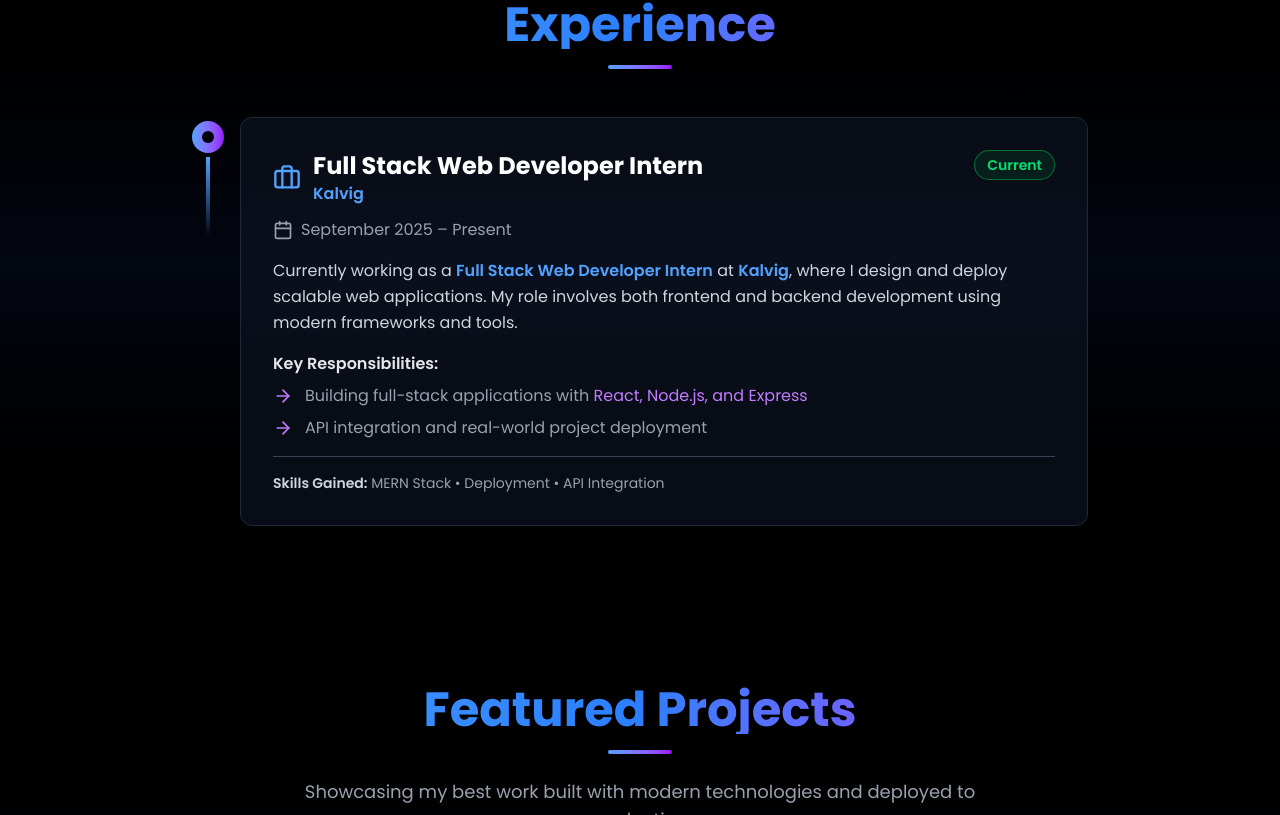
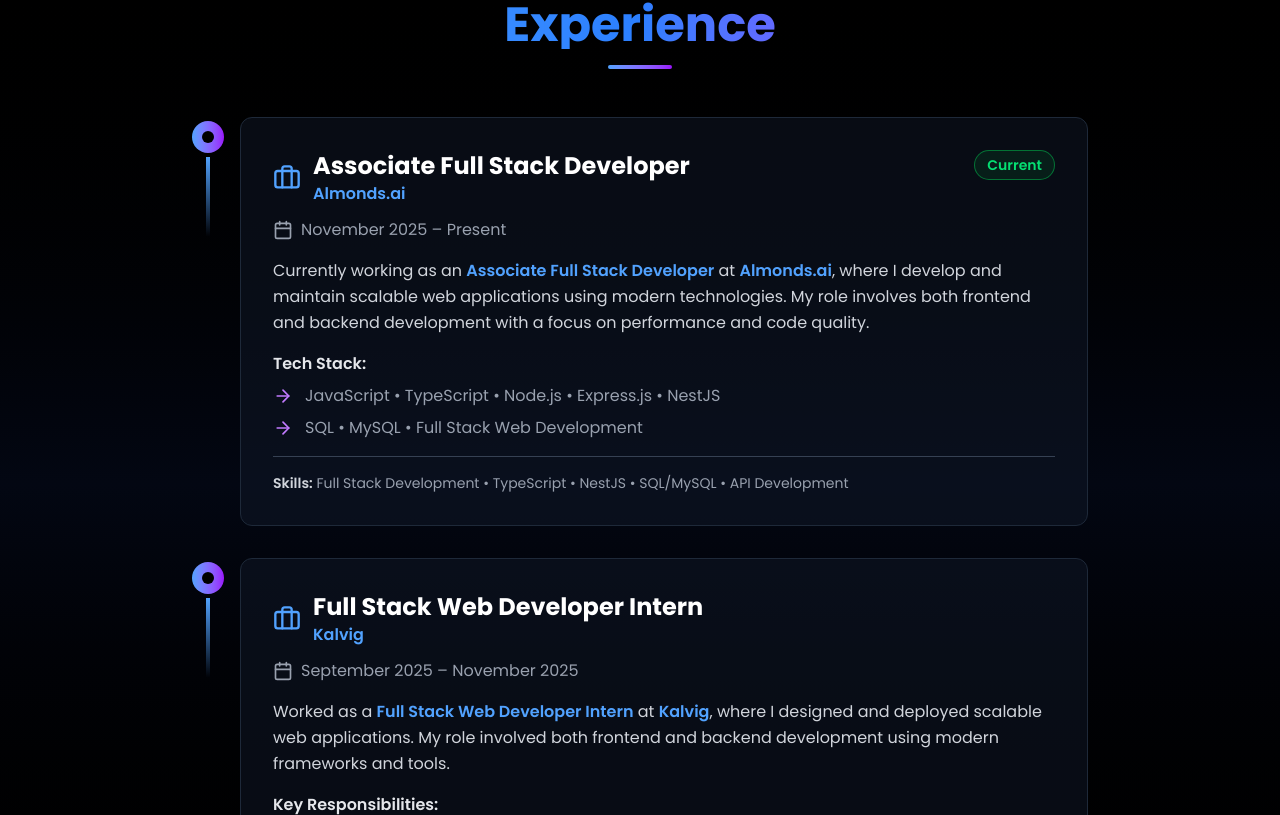
Before and after one commit to himanshu8github/Portfolio, a React (Vite) app: page / in a window 1280 px wide. Shown: the part 1685-2500 px from the top of the page. Built offline with nearby package versions, Linux system fonts and the light colour scheme.

Commit message:
update skills & experince section

```diff
--- a/src/components/Experience.jsx
+++ b/src/components/Experience.jsx
@@ -17,8 +17,68 @@
 
       {/* Timeline */}
       <div className="space-y-8">
-        {/* Internship - Current */}
+        {/* Associate Full Stack Developer - Current */}
         <div className="animate-slideUp" style={{animationDelay: "0.1s"}}>
+          <div className="relative pl-8 md:pl-12">
+            {/* Timeline dot */}
+            <div className="absolute left-0 top-1 w-6 h-6 md:w-8 md:h-8 bg-gradient-to-r from-blue-400 to-purple-600 rounded-full flex items-center justify-center">
+              <div className="w-2 h-2 md:w-3 md:h-3 bg-black rounded-full"></div>
+            </div>
+
+            {/* Timeline line */}
+            <div className="absolute left-2.5 md:left-3.5 top-8 md:top-10 w-1 h-20 bg-gradient-to-b from-blue-400 to-transparent"></div>
+
+            {/* Card */}
+            <div className="p-6 md:p-8 rounded-xl bg-gray-900/50 border border-gray-800 hover:border-blue-500/50 transition-all duration-300">
+              <div className="flex items-start justify-between mb-3">
+                <div className="flex items-center gap-3">
+                  <Briefcase className="w-6 h-6 md:w-7 md:h-7 text-blue-400" />
+                  <div>
+                    <h3 className="text-xl md:text-2xl font-bold text-white">
+                      Associate Full Stack Developer
+                    </h3>
+                    <p className="text-blue-400 font-semibold text-sm md:text-base">Almonds.ai</p>
+                  </div>
+                </div>
+                <span className="px-3 py-1 rounded-full bg-green-500/10 border border-green-500/50 text-green-400 text-xs md:text-sm font-semibold">
+                  Current
+                </span>
+              </div>
+
+              <div className="flex items-center gap-2 text-gray-400 mb-4 text-sm md:text-base">
+                <Calendar className="w-4 h-4 md:w-5 md:h-5" />
+                <span>November 2025 – Present</span>
+              </div>
+
+              <p className="text-gray-300 mb-4 text-sm md:text-base leading-relaxed">
+                Currently working as an <span className="text-blue-400 font-semibold">Associate Full Stack Developer</span> at <span className="text-blue-400 font-semibold">Almonds.ai</span>, where I develop and maintain scalable web applications using modern technologies. My role involves both frontend and backend development with a focus on performance and code quality.
+              </p>
+
+              <div className="space-y-2 mb-4">
+                <h4 className="text-sm md:text-base font-semibold text-gray-200">Tech Stack:</h4>
+                <ul className="space-y-2">
+                  <li className="flex items-start gap-3 text-gray-400 text-sm md:text-base">
+                    <ArrowRight className="w-4 h-4 md:w-5 md:h-5 text-purple-400 flex-shrink-0 mt-0.5" />
+                    <span>JavaScript • TypeScript • Node.js • Express.js • NestJS</span>
+                  </li>
+                  <li className="flex items-start gap-3 text-gray-400 text-sm md:text-base">
+                    <ArrowRight className="w-4 h-4 md:w-5 md:h-5 text-purple-400 flex-shrink-0 mt-0.5" />
+                    <span>SQL • MySQL • Full Stack Web Development</span>
+                  </li>
+                </ul>
+              </div>
+
+              <div className="pt-4 border-t border-gray-700">
+                <p className="text-xs md:text-sm text-gray-400">
+                  <span className="font-semibold text-gray-300">Skills:</span> Full Stack Development • TypeScript • NestJS • SQL/MySQL • API Development
+                </p>
+              </div>
+            </div>
+          </div>
+        </div>
+
+        {/* Internship - Previous */}
+        <div className="animate-slideUp" style={{animationDelay: "0.2s"}}>
           <div className="relative pl-8 md:pl-12">
             {/* Timeline dot */}
             <div className="absolute left-0 top-1 w-6 h-6 md:w-8 md:h-8 bg-gradient-to-r from-blue-400 to-purple-600 rounded-full flex items-center justify-center">
@@ -40,18 +100,15 @@
                     <p className="text-blue-400 font-semibold text-sm md:text-base">Kalvig</p>
                   </div>
                 </div>
-                <span className="px-3 py-1 rounded-full bg-green-500/10 border border-green-500/50 text-green-400 text-xs md:text-sm font-semibold">
-                  Current
-                </span>
               </div>
 
               <div className="flex items-center gap-2 text-gray-400 mb-4 text-sm md:text-base">
                 <Calendar className="w-4 h-4 md:w-5 md:h-5" />
-                <span>September 2025 – Present</span>
+                <span>September 2025 – November 2025</span>
               </div>
 
               <p className="text-gray-300 mb-4 text-sm md:text-base leading-relaxed">
-                Currently working as a <span className="text-blue-400 font-semibold">Full Stack Web Developer Intern</span> at <span className="text-blue-400 font-semibold">Kalvig</span>, where I design and deploy scalable web applications. My role involves both frontend and backend development using modern frameworks and tools.
+                Worked as a <span className="text-blue-400 font-semibold">Full Stack Web Developer Intern</span> at <span className="text-blue-400 font-semibold">Kalvig</span>, where I designed and deployed scalable web applications. My role involved both frontend and backend development using modern frameworks and tools.
               </p>
 
               <div className="space-y-2 mb-4">
@@ -61,8 +118,6 @@
                     <ArrowRight className="w-4 h-4 md:w-5 md:h-5 text-purple-400 flex-shrink-0 mt-0.5" />
                     <span>Building full-stack applications with <span className="text-purple-400">React, Node.js, and Express</span></span>
                   </li>
-
-
                   <li className="flex items-start gap-3 text-gray-400 text-sm md:text-base">
                     <ArrowRight className="w-4 h-4 md:w-5 md:h-5 text-purple-400 flex-shrink-0 mt-0.5" />
                     <span>API integration and real-world project deployment</span>
@@ -78,7 +133,6 @@
             </div>
           </div>
         </div>
-
 
       </div>
     </div>
--- a/src/components/Hero.jsx
+++ b/src/components/Hero.jsx
@@ -29,8 +29,8 @@
 
         {/* Description */}
         <p className="text-gray-400 text-sm md:text-base mb-6 leading-relaxed max-w-xl mx-auto animate-slideDown" style={{animationDelay: "0.3s"}}>
-          I build production-ready web applications using the MERN stack and AI APIs.
-          Currently interning at <span className="text-blue-400 font-semibold">Kalvig</span> and
+          I build production-ready web applications using Nest.js, Next.js, Typescript.... and AI APIs.
+          Currently working as Associate FullStack Developer at <span className="text-blue-400 font-semibold">Almonds.ai</span> and
           passionate about creating impactful solutions.
         </p>
 
--- a/src/components/Skills.jsx
+++ b/src/components/Skills.jsx
@@ -4,16 +4,28 @@
 const Skills = () => {
   const skillCategories = [
     {
+      title: "Programming Languages",
+      icon: Code2,
+      color: "blue",
+      skills: ["JavaScript", "TypeScript", "Java", "C"]
+    },
+    {
       title: "Frontend",
       icon: Code2,
       color: "blue",
-      skills: ["React", "Tailwind CSS", "JavaScript", "Shadcn UI", "DaisyUI"]
+      skills: ["React", "NextJS", "Tailwind CSS", "Shadcn UI", "DaisyUI"]
     },
     {
       title: "Backend",
       icon: Database,
       color: "purple",
-      skills: ["Node.js", "Express.js", "MongoDB", "Firebase", "Mongoose", "JWT", "REST APIs"]
+      skills: [ "Node.js", "NestJS", "Express.js", "JWT", "REST APIs"]
+    },
+    {
+      title: "Database",
+      icon: Database,
+      color: "purple",
+      skills: ["MongoDB", "MySQL", "Firebase", "Mongoose", "SQL"]
     },
     {
       title: "AI & APIs",
@@ -88,12 +100,12 @@
         </div>
 
         {/* Proficiency Levels */}
-        <div className="p-8 rounded-xl bg-gradient-to-r from-blue-500/10 to-purple-500/10 border border-blue-500/30 animate-slideUp" style={{animationDelay: "0.5s"}}>
-          <h3 className="text-lg md:text-xl font-semibold text-white mb-6">Proficiency Levels</h3>
-
-          <div className="space-y-5">
+        {/* <div className="p-8 rounded-xl bg-gradient-to-r from-blue-500/10 to-purple-500/10 border border-blue-500/30 animate-slideUp" style={{animationDelay: "0.5s"}}> */}
+          {/* <h3 className="text-lg md:text-xl font-semibold text-white mb-6">Proficiency Levels</h3>
+           */}
+          {/* <div className="space-y-5"> */}
             {/* Expert */}
-            <div>
+            {/* <div>
               <div className="flex justify-between mb-2">
                 <span className="text-gray-300 font-medium">Expert</span>
                 <span className="text-blue-400 text-sm font-semibold">90%</span>
@@ -101,11 +113,11 @@
               <div className="w-full h-2 bg-gray-800 rounded-full overflow-hidden">
                 <div className="h-full w-[90%] bg-gradient-to-r from-blue-400 to-blue-500 rounded-full"></div>
               </div>
-              <p className="text-gray-400 text-xs mt-1">React, Node.js, Express, MongoDB</p>
-            </div>
+              <p className="text-gray-400 text-xs mt-1">React, Node.js, Express, MongoDB, JavaScript, TypeScript</p>
+            </div> */}
 
             {/* Proficient */}
-            <div>
+            {/* <div>
               <div className="flex justify-between mb-2">
                 <span className="text-gray-300 font-medium">Proficient</span>
                 <span className="text-purple-400 text-sm font-semibold">80%</span>
@@ -113,11 +125,11 @@
               <div className="w-full h-2 bg-gray-800 rounded-full overflow-hidden">
                 <div className="h-full w-[80%] bg-gradient-to-r from-purple-400 to-purple-500 rounded-full"></div>
               </div>
-              <p className="text-gray-400 text-xs mt-1">AI APIs, Firebase, Tailwind CSS</p>
-            </div>
+              <p className="text-gray-400 text-xs mt-1">NestJS, AI APIs, Firebase, Tailwind CSS, MySQL</p>
+            </div> */}
 
             {/* Intermediate */}
-            <div>
+            {/* <div>
               <div className="flex justify-between mb-2">
                 <span className="text-gray-300 font-medium">Intermediate</span>
                 <span className="text-green-400 text-sm font-semibold">70%</span>
@@ -125,10 +137,12 @@
               <div className="w-full h-2 bg-gray-800 rounded-full overflow-hidden">
                 <div className="h-full w-[70%] bg-gradient-to-r from-green-400 to-green-500 rounded-full"></div>
               </div>
-              <p className="text-gray-400 text-xs mt-1">SQL, Redis</p>
-            </div>
-          </div>
-        </div>
+              <p className="text-gray-400 text-xs mt-1">Java, C, Redis, SQL</p>
+            </div> */}
+
+
+          {/* </div> */}
+        {/* </div> */}
       </div>
 
       <style>{`
```
